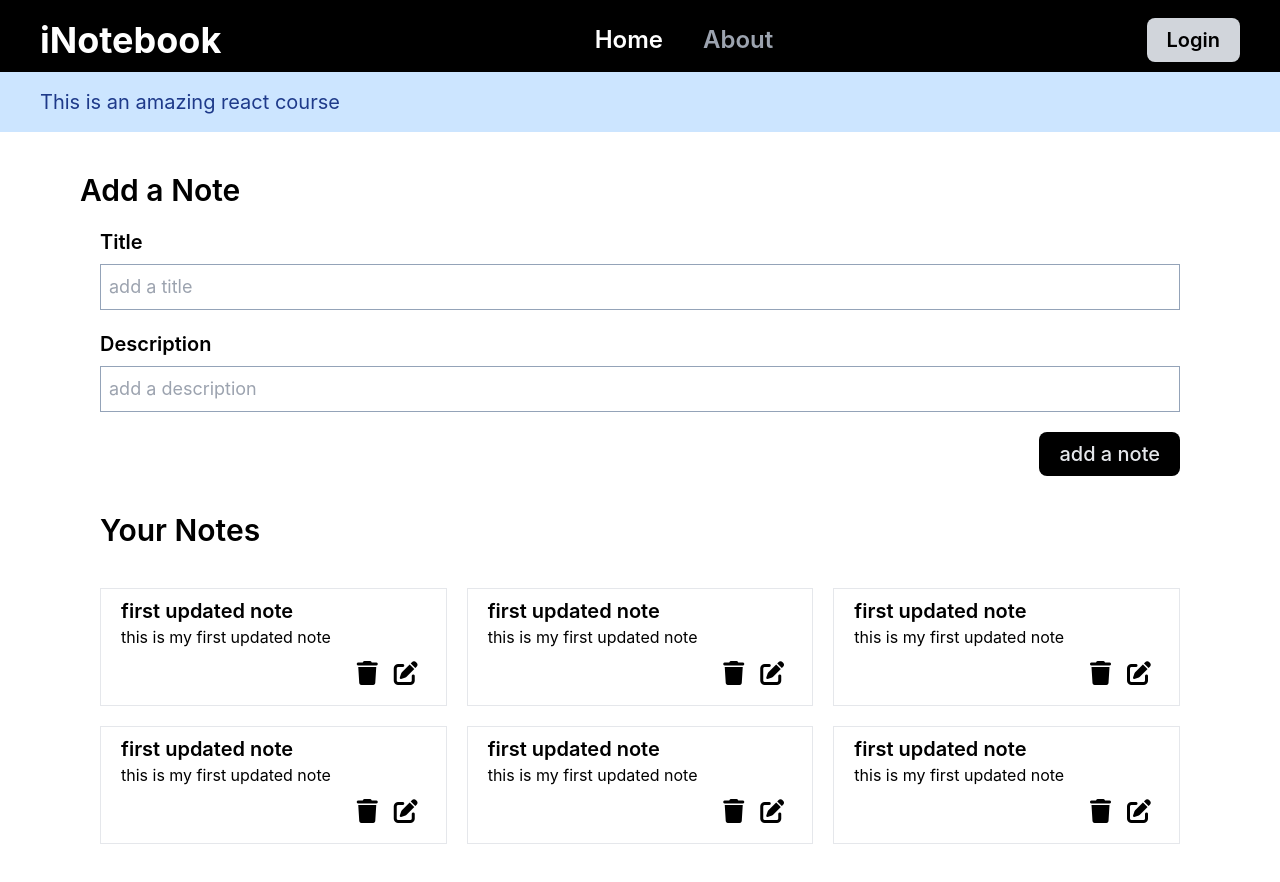
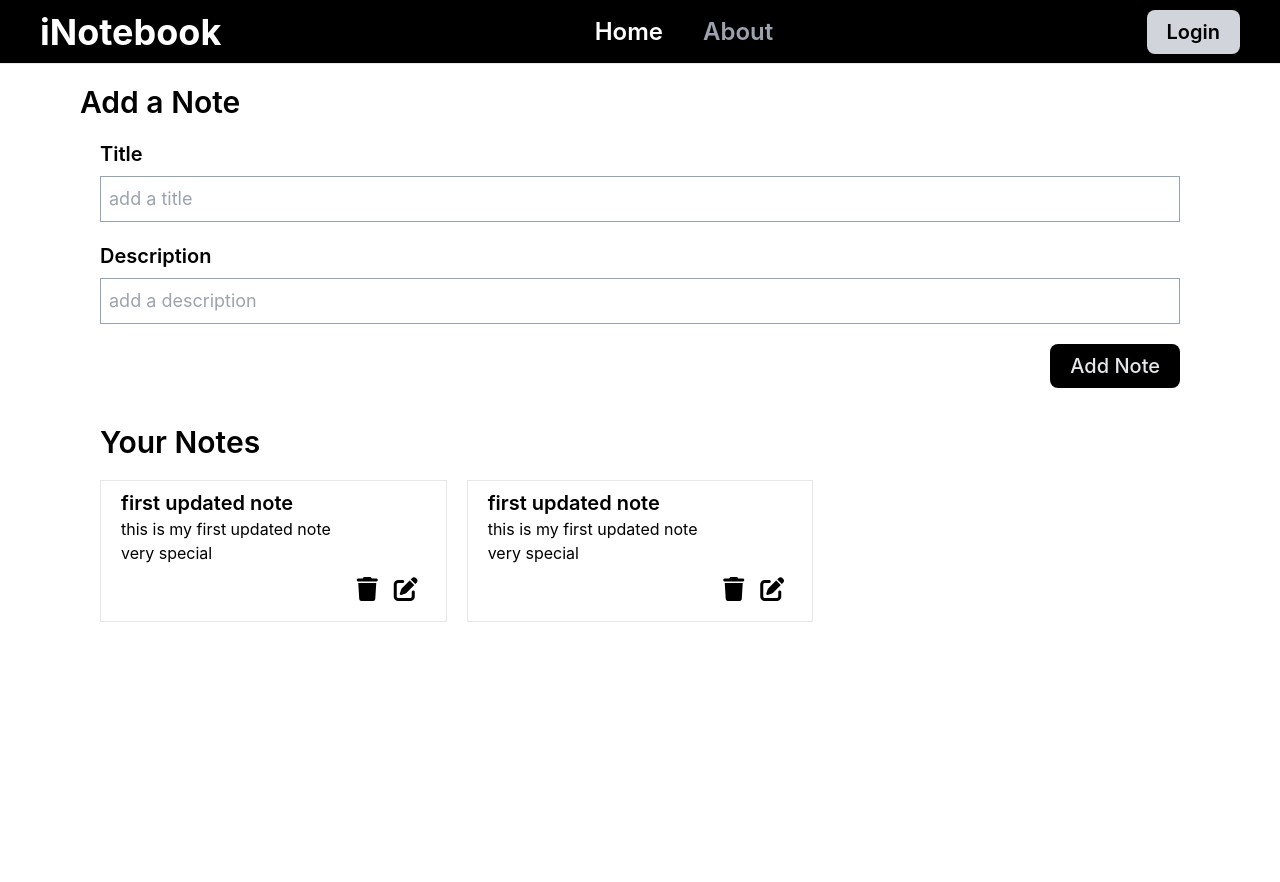
Before and after one commit to Divy2103/inotebook, a React (Create React App) app in the folder front_end/: page / in a window 1280 px wide. Shown: the top 882 px of the page. After the commit the page ends 800 px from the top, so only its background shows below. Built offline with nearby package versions, Linux system fonts and the light colour scheme; the HTML template or start-up script is replaced by a standard one.

Commit message:
Adding AddNote component

```diff
--- a/front_end/src/App.js
+++ b/front_end/src/App.js
@@ -16,8 +16,8 @@ function App() {
       <NoteState>
         <Router>
           <Navbar />
-          <Alert message="This is an amazing react course"/>
-          <div className='px-20 py-10'>
+          {/* <Alert message="This is an amazing react course"/> */}
+          <div className='px-20 py-5'>
           <Routes >
             <Route path="/" element={<Home />}></Route>
             <Route path="/about" element={<About />}></Route>
--- /dev/null
+++ b/front_end/src/components/AddNote.js
@@ -0,0 +1,36 @@
+import React , {useContext, useState} from 'react'
+import NoteContext from '../context/notes/NoteContext';
+
+const AddNote = () => {
+    const context = useContext(NoteContext);
+    const { addNote } = context;
+    const [note, setNote] = useState({title:"",description:"",tag:"default"})
+
+    const handleClick = (e) => {
+        e.preventDefault();
+        addNote(note.title,note.description,note.tag)
+    }
+
+    const onChange = (e) => {
+        setNote({...note,[e.target.name]:e.target.value})
+    }
+
+  return (
+    <>
+       <h1 className='text-3xl font-semibold'>Add a Note</h1>
+      <form action="" className='m-3 p-2 flex flex-col'>
+        <div className='mb-5 flex flex-col space-y-2'>
+          <label htmlFor="title" className='text-xl font-semibold'>Title</label>
+          <input type="text" id='title' name='title' className='w-full border border-slate-400 p-2 text-lg outline-slate-400' placeholder='add a title' onChange={onChange}/>
+        </div>
+        <div className='mb-5 flex flex-col space-y-2'>
+          <label htmlFor="description" className='text-xl font-semibold'>Description</label>
+          <input type="text" id='description' name='description' className='w-full border border-slate-400 p-2 text-lg outline-slate-400' placeholder='add a description' onChange={onChange}/>
+        </div>
+        <button className='bg-black p-2 px-5 text-xl text-gray-200 place-self-end hover:text-white rounded-lg font-medium' onClick={handleClick}>Add Note</button>
+      </form>
+    </>
+  )
+}
+
+export default AddNote
--- a/front_end/src/components/Home.js
+++ b/front_end/src/components/Home.js
@@ -1,28 +1,18 @@
 import React, { useContext } from 'react'
 import Notes from './Notes'
+import AddNote from './AddNote'
 
 const Home = () => {
 
   return (
-    <div>
-      <h1 className='text-3xl font-semibold'>Add a Note</h1>
-      <form action="" className='m-3 p-2 flex flex-col'>
-        <div className='mb-5 flex flex-col space-y-2'>
-          <label htmlFor="title" className='text-xl font-semibold'>Title</label>
-          <input type="text" id='title' name='title' className='w-full border border-slate-400 p-2 text-lg outline-slate-400' placeholder='add a title' />
-        </div>
-        <div className='mb-5 flex flex-col space-y-2'>
-          <label htmlFor="desc" className='text-xl font-semibold'>Description</label>
-          <input type="text" id='desc' name='desc' className='w-full border border-slate-400 p-2 text-lg outline-slate-400' placeholder='add a description' />
-        </div>
-        <button className='bg-black p-2 px-5 text-xl text-gray-200 place-self-end hover:text-white rounded-lg font-medium'>add a note</button>
-      </form>
+    <>
+      <AddNote/>
       {/* <hr /> */}
       <div className='my-5 mx-3 p-2'>
         <h1 className='text-3xl font-semibold '>Your Notes</h1>
         <Notes/>
       </div>
-    </div>
+    </>
   )
 }
 
--- a/front_end/src/components/Navbar.js
+++ b/front_end/src/components/Navbar.js
@@ -5,7 +5,7 @@ const Navbar = () => {
     let location = useLocation();
 
     return (
-        <div className="h-20 border-b flex items-center justify-between px-10 text-gray-400 bg-black font-semibold">
+        <div className="h-16 border-b flex items-center justify-between px-10 text-gray-400 bg-black font-semibold">
             <div className="logo font-bold text-4xl cursor-pointer text-white">
                 <Link to="/">iNotebook</Link>
             </div>
--- a/front_end/src/components/NoteItem.js
+++ b/front_end/src/components/NoteItem.js
@@ -7,6 +7,7 @@ const NoteItem = (props) => {
             <div className='border py-2 px-5'>
                 <h5 className='text-xl font-semibold'>{note.title}</h5>
                 <p className=''>{note.description}</p>
+                <p className=''>{note.tag}</p>
                 {/* <button href="/" className='bg-black text-gray-200 hover:text-white py-2 rounded-lg font-semibold px-5 my-2'>Edit Note</button> */}
                 <div className='flex justify-end'>
                 <i className="fa-solid fa-trash text-2xl m-2 cursor-pointer"></i>
--- a/front_end/src/components/Notes.js
+++ b/front_end/src/components/Notes.js
@@ -4,9 +4,9 @@ import NoteItem from './NoteItem';
 
 const Notes = () => {
     const context = useContext(NoteContext);
-    const { notes, setNotes } = context;
+    const { notes, addNote } = context;
     return (
-        <div className='grid grid-flow-row grid-cols-3 2xl:grid-cols-4 gap-5 mt-10'>
+        <div className='grid grid-flow-row grid-cols-3 2xl:grid-cols-4 gap-5 mt-5'>
             {notes.map((note) => {
                 return <NoteItem note={note} key={note._id} />;
             })}
--- a/front_end/src/context/notes/NoteState.js
+++ b/front_end/src/context/notes/NoteState.js
@@ -21,49 +21,39 @@ const NoteState = (props) => {
             "tag": "very special",
             "date": "2023-08-18T10:20:43.711Z",
             "__v": 0
-        },
-        {
-            "_id": "64df45fb91cc9edd4ba9fc2a3",
-            "user": "64df3bd130ef972b8a603c84",
-            "title": "first updated note",
-            "description": "this is my first updated note",
-            "tag": "very special",
-            "date": "2023-08-18T10:20:43.711Z",
-            "__v": 0
-        },
-        {
-            "_id": "64df45fb91cc9edd4ba9fc2a4",
-            "user": "64df3bd130ef972b8a603c84",
-            "title": "first updated note",
-            "description": "this is my first updated note",
-            "tag": "very special",
-            "date": "2023-08-18T10:20:43.711Z",
-            "__v": 0
-        },
-        {
-            "_id": "64df45fb91cc9edd4ba9fc2a5",
-            "user": "64df3bd130ef972b8a603c84",
-            "title": "first updated note",
-            "description": "this is my first updated note",
-            "tag": "very special",
-            "date": "2023-08-18T10:20:43.711Z",
-            "__v": 0
-        },
-        {
-            "_id": "64df45fb91cc9edd4ba9fc2a6",
-            "user": "64df3bd130ef972b8a603c84",
-            "title": "first updated note",
-            "description": "this is my first updated note",
-            "tag": "very special",
-            "date": "2023-08-18T10:20:43.711Z",
-            "__v": 0
         }
     ]
 
     const [notes, setNotes] = useState(notesInitial)
 
+    // Add a Note
+    const addNote = (title, description, tag) => {
+        console.log("adding a new note")
+        // TODO : API Call
+        let note = {
+            "_id": "64df45fb91cc9edd4ba9fc2a3",
+            "user": "64df3bd130ef972b8a603c84",
+            "title": title,
+            "description": description,
+            "tag": tag,
+            "date": "2023-08-18T10:20:43.711Z",
+            "__v": 0
+        };
+        setNotes(notes.concat(note))
+    }
+
+    // Delete a Note
+    const deleteNote = () => {
+
+    }
+
+    // Edit a Note
+    const editNote = () => {
+
+    }
+
     return (
-        <NoteContext.Provider value={{notes,setNotes}}>
+        <NoteContext.Provider value={{ notes, addNote, deleteNote, editNote }}>
             {props.children}
         </NoteContext.Provider>
     )
```
